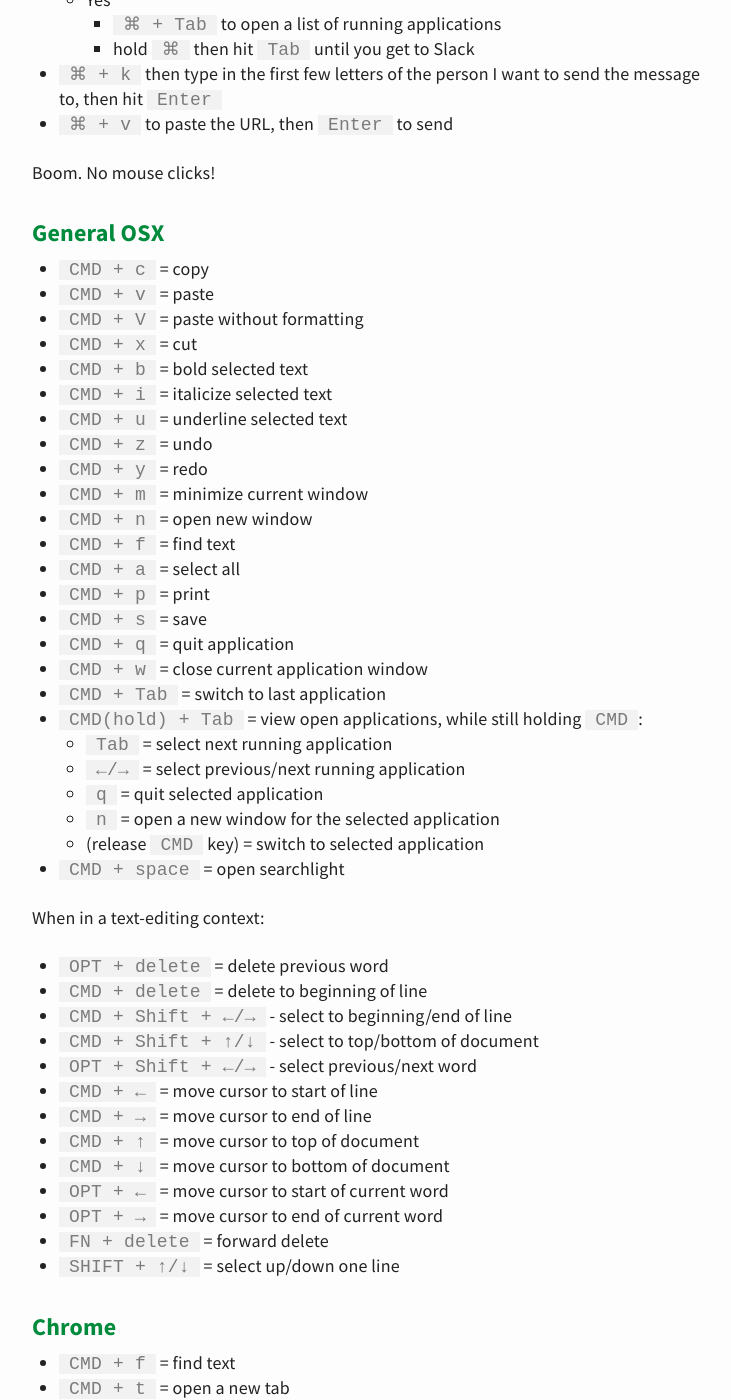
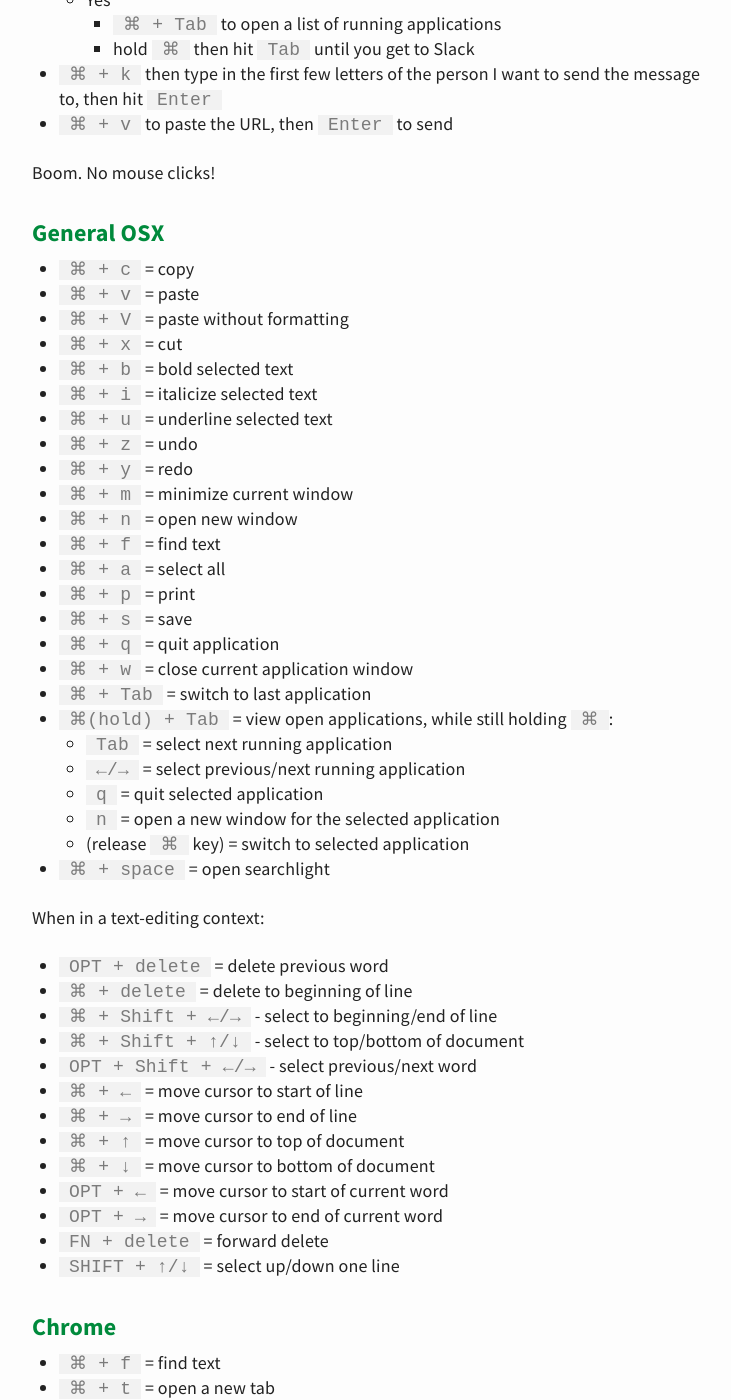
Before and after one commit to davidlaprade/davidlaprade.github.io, a Jekyll site: the page built from _posts/2015-12-19-how-to-not-use-a-mouse.md, in a window 1280 px wide and 1400 px high, scrolled down 1327 px. Shown: the whole window, without its empty margins (270-1001 px from the left). Built offline with Jekyll 4.4.1, drawn with Linux system fonts in a browser that asks for light colours; some of the changed text lies outside the part shown.

Commit message:
Replace CMD with CMD symbol in mouse post

```diff
--- a/_posts/2015-12-19-how-to-not-use-a-mouse.md
+++ b/_posts/2015-12-19-how-to-not-use-a-mouse.md
@@ -52,69 +52,69 @@ only takes `al`) then press `Enter`
 Boom. No mouse clicks!
 
 ### General OSX
-* `CMD + c` = copy
-* `CMD + v` = paste
-* `CMD + V` = paste without formatting
-* `CMD + x` = cut
-* `CMD + b` = bold selected text
-* `CMD + i` = italicize selected text
-* `CMD + u` = underline selected text
-* `CMD + z` = undo
-* `CMD + y` = redo
-* `CMD + m` = minimize current window
-* `CMD + n` = open new window
-* `CMD + f` = find text
-* `CMD + a` = select all
-* `CMD + p` = print
-* `CMD + s` = save
-* `CMD + q` = quit application
-* `CMD + w` = close current application window
-* `CMD + Tab` = switch to last application
-* `CMD(hold) + Tab` = view open applications, while still holding `CMD`:
+* <code>&#8984; + c</code> = copy
+* <code>&#8984; + v</code> = paste
+* <code>&#8984; + V</code> = paste without formatting
+* <code>&#8984; + x</code> = cut
+* <code>&#8984; + b</code> = bold selected text
+* <code>&#8984; + i</code> = italicize selected text
+* <code>&#8984; + u</code> = underline selected text
+* <code>&#8984; + z</code> = undo
+* <code>&#8984; + y</code> = redo
+* <code>&#8984; + m</code> = minimize current window
+* <code>&#8984; + n</code> = open new window
+* <code>&#8984; + f</code> = find text
+* <code>&#8984; + a</code> = select all
+* <code>&#8984; + p</code> = print
+* <code>&#8984; + s</code> = save
+* <code>&#8984; + q</code> = quit application
+* <code>&#8984; + w</code> = close current application window
+* <code>&#8984; + Tab</code> = switch to last application
+* <code>&#8984;(hold) + Tab</code> = view open applications, while still holding <code>&#8984;</code>:
   * `Tab` = select next running application
   * <code>&#8592;/&#8594;</code> = select previous/next running application
   * `q` = quit selected application
   * `n` = open a new window for the selected application
-  * (release `CMD` key) = switch to selected application
-* `CMD + space` = open searchlight
+  * (release <code>&#8984;</code> key) = switch to selected application
+* <code>&#8984; + space</code> = open searchlight
 
 When in a text-editing context:
 
 * `OPT + delete` = delete previous word
-* `CMD + delete` = delete to beginning of line
-* <code> CMD + Shift + &#8592;/&#8594;</code> - select to beginning/end of line
-* <code> CMD + Shift + &#8593;/&#8595;</code> - select to top/bottom of document
+* <code>&#8984; + delete</code> = delete to beginning of line
+* <code> &#8984; + Shift + &#8592;/&#8594;</code> - select to beginning/end of line
+* <code> &#8984; + Shift + &#8593;/&#8595;</code> - select to top/bottom of document
 * <code> OPT + Shift + &#8592;/&#8594;</code> - select previous/next word
-* <code> CMD + &#8592;</code> = move cursor to start of line
-* <code> CMD + &#8594;</code> = move cursor to end of line
-* <code> CMD + &#8593;</code> = move cursor to top of document
-* <code> CMD + &#8595;</code> = move cursor to bottom of document
+* <code> &#8984; + &#8592;</code> = move cursor to start of line
+* <code> &#8984; + &#8594;</code> = move cursor to end of line
+* <code> &#8984; + &#8593;</code> = move cursor to top of document
+* <code> &#8984; + &#8595;</code> = move cursor to bottom of document
 * <code> OPT + &#8592;</code> = move cursor to start of current word
 * <code> OPT + &#8594;</code> = move cursor to end of current word
 * `FN + delete` = forward delete
 * <code>SHIFT + &#8593;/&#8595;</code> = select up/down one line
 
 ### Chrome
-* `CMD + f` = find text
-* `CMD + t` = open a new tab
-* `CMD + l` = highlight URL of current page
-* <code>CMD + OPT + &#8592;/&#8594;</code> = move to previous/next tab
-* `CMD + w` = close tab
-* `CMD + r` = refresh tab
-* `CMD + R` = hard refresh tab
-* `CMD + -/+` = zoom out/in
-* `CMD(hold) + l + ENTER` = duplicate current tab
-* <code>CMD + &#8592;/&#8594;</code> = go to previous/next in history
-* `CMD + 9` = jump to last tab
-* `CMD + (1-8)` = jump to n-th tab
-* `CMD + C` = view DOM, dev tools
+* <code>&#8984; + f</code> = find text
+* <code>&#8984; + t</code> = open a new tab
+* <code>&#8984; + l</code> = highlight URL of current page
+* <code>&#8984; + OPT + &#8592;/&#8594;</code> = move to previous/next tab
+* <code>&#8984; + w</code> = close tab
+* <code>&#8984; + r</code> = refresh tab
+* <code>&#8984; + R</code> = hard refresh tab
+* <code>&#8984; + -/+</code> = zoom out/in
+* <code>&#8984;(hold) + l + ENTER</code> = duplicate current tab
+* <code>&#8984; + &#8592;/&#8594;</code> = go to previous/next in history
+* <code>&#8984; + 9</code> = jump to last tab
+* <code>&#8984; + (1-8)</code> = jump to n-th tab
+* <code>&#8984; + C</code> = view DOM, dev tools
 * type search string into address bar to run google search
   * use `Tab` to move to next auto-completed suggestion
   * use `Tab` to move cursor to next search option, enter to select
 
 Requires 3rd-party applications:
 
-* `CMD + \` = open 1password
+* <code>&#8984; + \</code> = open 1password
 
 ### Gmail
 * `gi` = navigate to inbox
@@ -127,7 +127,7 @@ Requires 3rd-party applications:
 Once you are in compose mode:
 
   * `Tab` = move between to/from, subject, and body fields
-  * `CMD + ENTER` = send email
+  * <code>&#8984; + ENTER</code> = send email
 
 Once one or more emails have been selected you can:
 
@@ -159,10 +159,10 @@ The following hotkeys work even with Tmux
 
 Won't work in Tmux session
 
-* `CMD + d` = split screen vertically
-* `CMD + SHIFT + d` = split screen horizontally
-* `CMD + w` = close terminal window
-* `CMD + OPT + arrow key` = move between terminal windows
+* <code>&#8984; + d</code> = split screen vertically
+* <code>&#8984; + SHIFT + d</code> = split screen horizontally
+* <code>&#8984; + w</code> = close terminal window
+* <code>&#8984; + OPT + arrow key</code> = move between terminal windows
 * `CTRL + k` = delete to end of line (I mapped this to move to lower tmux pane)
 
 ### Github
@@ -179,16 +179,16 @@ Won't work in Tmux session
 * `CMD + k` = search for and jump to conversation
 
 ### Sublime
-* `CMD + n` = open a new tab
-* `CMD + OPT + arrow key` = move to tab
-* `CMD + w` = close tab
+* <code>&#8984; + n</code> = open a new tab
+* <code>&#8984; + OPT + arrow key</code> = move to tab
+* <code>&#8984; + w</code> = close tab
 * <code>SHIFT + &#8593;/&#8595;</code> = highlight line above/below
-* <code>CMD + &#8592;/&#8594;/&#8593;/&#8595;</code> = jump to start/end of line or top/bottom of the
+* <code>&#8984; + &#8592;/&#8594;/&#8593;/&#8595;</code> = jump to start/end of line or top/bottom of the
   doc
-* <code>CMD + SHIFT + &#8592;/&#8594;</code> = highlight to beginning/end of line
-* `CMD + SHIFT + L` = open cursor on each highlighted line
-* `CMD + CTRL + G` = open cursor at each instance of highlighted text
-* `CMD + D` = open cursor at next instance of highlighted text
-* `CMD + P` = find file by name
-* `CMD + SHIFT + F` = grep for string through entire directory
-* `CMD + R` = jump to symbol on current page
+* <code>&#8984; + SHIFT + &#8592;/&#8594;</code> = highlight to beginning/end of line
+* <code>&#8984; + SHIFT + L</code> = open cursor on each highlighted line
+* <code>&#8984; + CTRL + G</code> = open cursor at each instance of highlighted text
+* <code>&#8984; + D</code> = open cursor at next instance of highlighted text
+* <code>&#8984; + P</code> = find file by name
+* <code>&#8984; + SHIFT + F</code> = grep for string through entire directory
+* <code>&#8984; + R</code> = jump to symbol on current page
```
